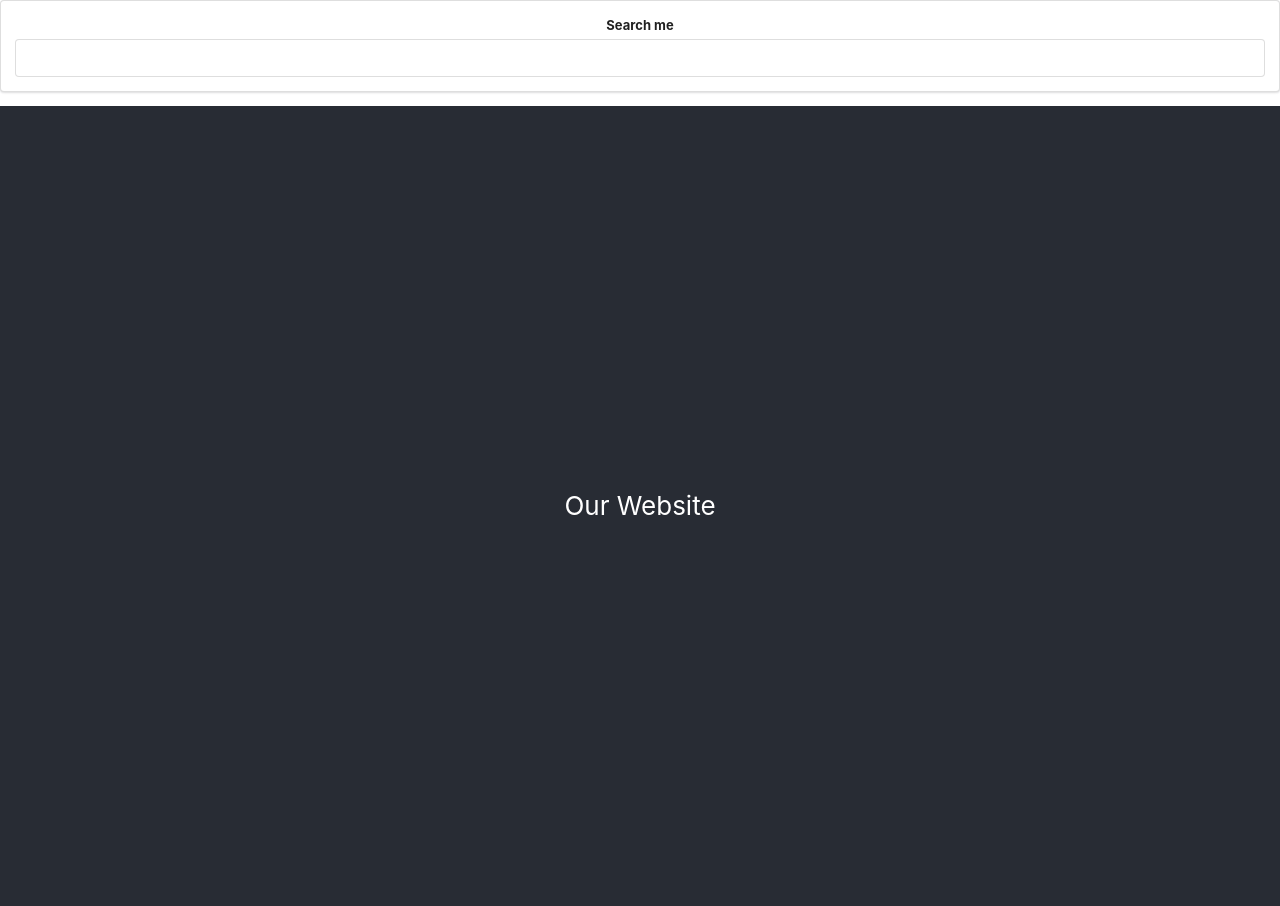
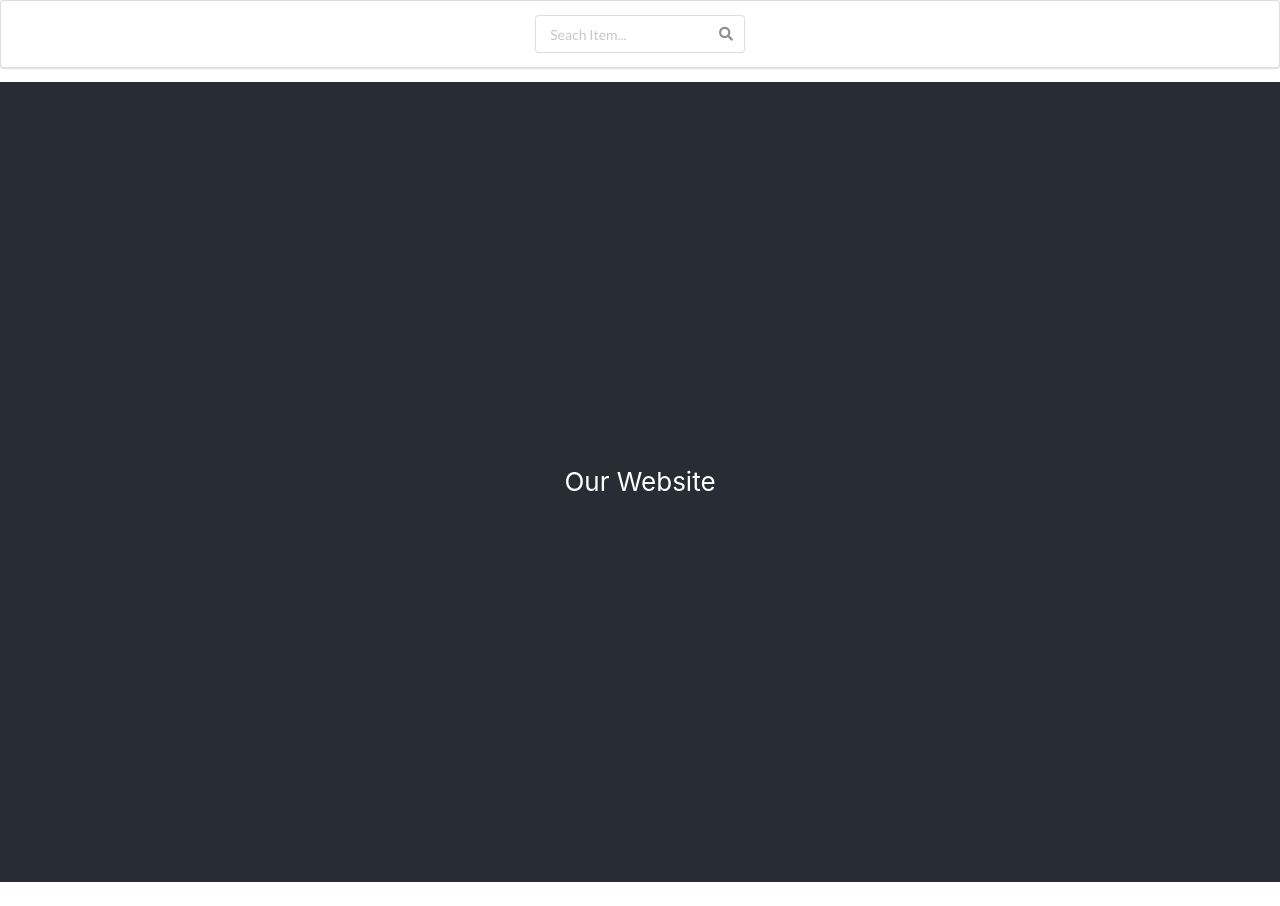
Before and after one commit to rdragonz/brickhack6, a React (Create React App) app in the folder Frontend/webapp/: page / in a window 1280 px wide. After the commit the page ends 882 px from the top, so only its background shows below. Built offline with nearby package versions, Linux system fonts and the light colour scheme.

Commit message:
new search bar

```diff
--- a/Frontend/webapp/src/App.js
+++ b/Frontend/webapp/src/App.js
@@ -1,6 +1,7 @@
 import React from 'react';
 import './App.css';
 import SearchBar from './Components/SearchBar/SearchBar';
+import SearchBar2 from './Components/SearchBar/SearchBar2';
 
 
 
@@ -13,7 +14,8 @@ class App extends React.Component{
  render (){
   return (
     <div className="App">
-      <SearchBar onSubmit={this.onSearchSubmit} />
+      {/*<SearchBar onSubmit={this.onSearchSubmit} /> */}
+      <SearchBar2 onSubmit={this.onSearchSubmit}/>
       <header className="App-header">
         Our Website
       </header>
--- /dev/null
+++ b/Frontend/webapp/src/Components/SearchBar/SearchBar2.js
@@ -0,0 +1,47 @@
+import React from 'react';
+import './SearchBar.css';
+
+class SearchBar2 extends React.Component {
+
+  state = {input: ''};
+
+  onInputChange(event) {
+    console.log(event.target.value);
+  }
+
+  onInputClick(){
+    console.log('Input was clicked');
+  }
+
+  onFormSubmit = (event) => {
+    event.preventDefault();
+    this.props.onSubmit(this.state.input);
+  };
+
+
+  render (){
+    return (
+      <div className='ui segment'>
+        <form  className='ui form'>
+          <div class="ui search">
+           <div class="ui icon input">
+            <input
+              class="prompt"
+              type="text"
+              placeholder="Seach Item..."
+              value={this.state.input}
+              onChange={(e) => this.setState({input: e.target.value })}
+              />
+            <i class="search icon"></i>
+          </div>
+          <div class="results"></div>
+        </div>
+      </form>
+    </div>
+
+    )
+
+  }
+};
+
+export default SearchBar2;
```
